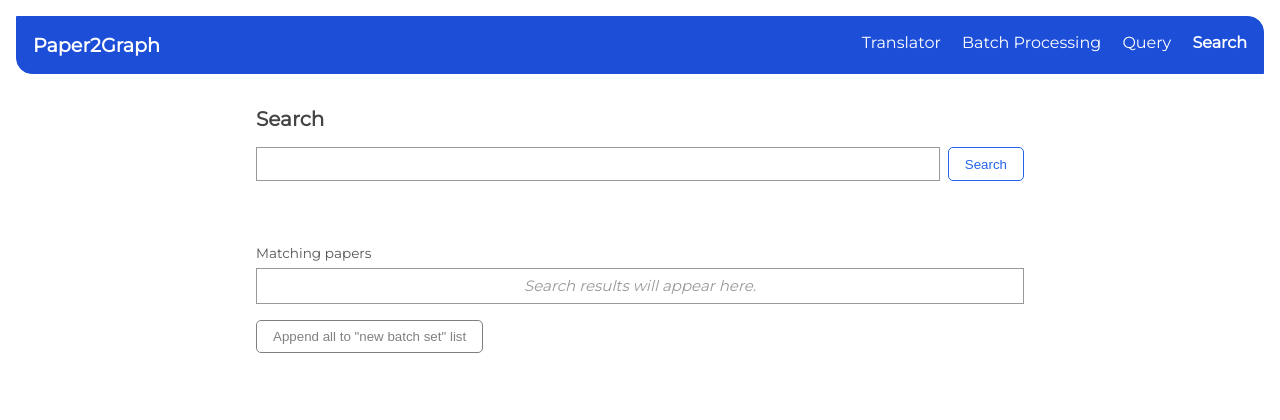
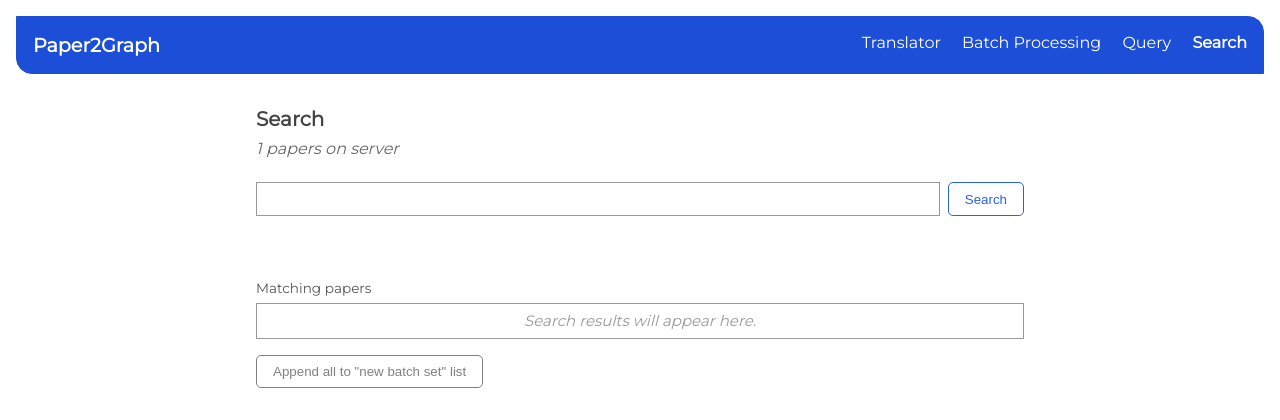
Before and after one commit to IdeaFlowCo/PaperToGraph, a Python web app: template templates/search.html in a window 1280 px wide. Shown: the top 420 px of the page. Run offline with Jinja, Linux system fonts and the light colour scheme; the template is opened without the code that fills it: most values are stand-ins (such as "Sample title", 1, 10 or a date in 2020); some libraries are stand-ins or nearby versions.

Commit message:
Show paper count on /search page

```diff
--- a/static/style.css
+++ b/static/style.css
@@ -511,6 +511,16 @@ ul.results-list {
     color: #444;
 }
 
+.subtitle {
+    color: #666;
+    font-style: italic;
+}
+
+.title+.subtitle {
+    margin-top: -0.5em;
+    margin-bottom: 1.5em;
+}
+
 .row-container {
     display: flex;
     flex-direction: row;
--- a/templates/search.html
+++ b/templates/search.html
@@ -36,6 +36,7 @@
 
     <div id="search-controls" class="utils-container">
         <h2 class="title">Search</h2>
+        <span class="subtitle">{{paper_count}} papers on server</span>
 
         <div class="row-container">
             <input id="search-input" class="text-input" />
```
Also changed, not shown: app.py (+22 -1 lines).
